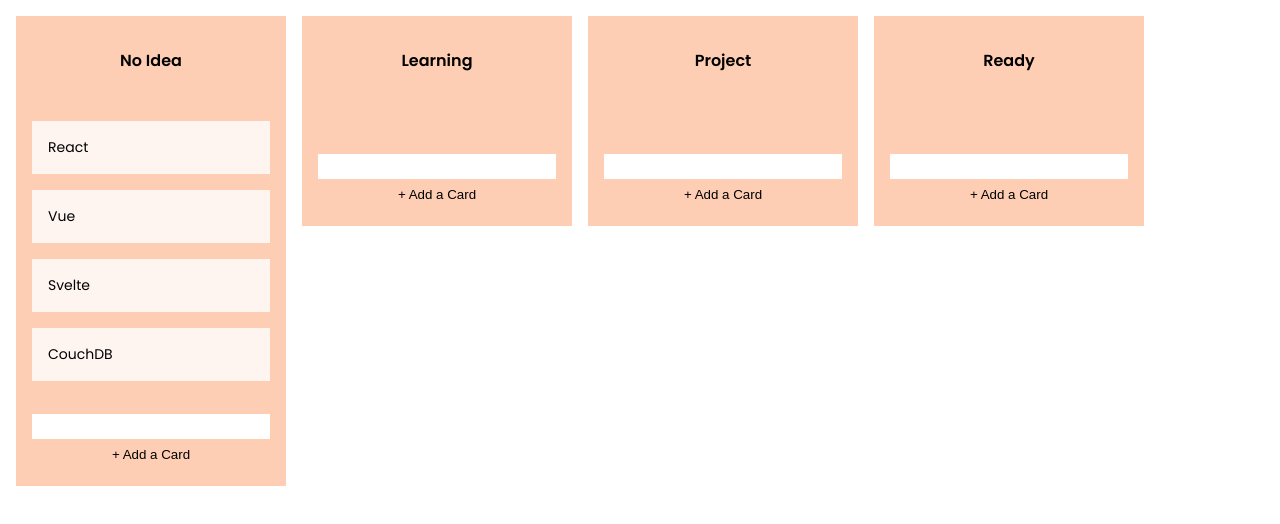
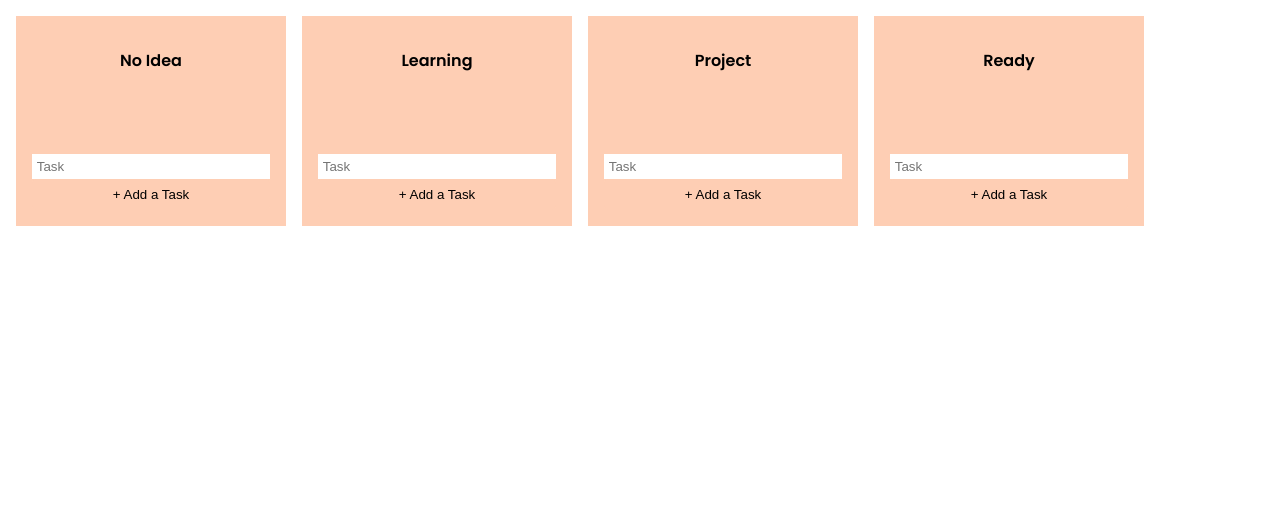
Before and after one commit to mariangz/learning-app, a React (Create React App) app: page / in a window 1280 px wide. Shown: the top 524 px of the page. Built offline with nearby package versions, Linux system fonts and the light colour scheme.

Commit message:
feat: add task from input

```diff
--- a/src/AddCardButton.js
+++ /dev/null
@@ -1,13 +0,0 @@
-export default function AddCardButton() {
-	return (
-		<div className='AddCardButton__container'>
-			<input onC className='AddCardButton__input' />
-			<button
-				className='AddCardButton__btn'
-				onClick={() => console.log('haloo')}
-			>
-				+ Add a Card
-			</button>
-		</div>
-	);
-}
--- a/src/App.js
+++ b/src/App.js
@@ -1,18 +1,12 @@
 import Column from './Column';
 import './index.css';
 import Container from './Container';
-import Task from './Task';
-import { data } from './data';
 
 export default function App() {
-	const dataList = data.map((item) => (
-		<Task title={item.title} description={item.description} />
-	));
-
 	return (
 		<>
 			<Container theme='light'>
-				<Column title='No Idea' dataList={dataList} />
+				<Column title='No Idea' />
 				<Column title='Learning' />
 				<Column title='Project' />
 				<Column title='Ready' />
--- a/src/Column.js
+++ b/src/Column.js
@@ -1,22 +1,30 @@
 import { useState } from 'react';
-import AddCardButton from './AddCardButton';
+import Task from './Task';
+export default function Column({ title }) {
+	const [task, setTask] = useState([]);
+	const [name, setName] = useState('');
+	function handleSubmitAdd(e) {
+		e.preventDefault();
+		setTask([...task, name]);
+		setName('');
+	}
+	const taskList = task.map((item) => <Task title={item} />);
 
-export default function Column({ title, dataList }) {
-	const [task, setTask] = useState(dataList);
-	const handleInputClick = () => {
-		const value = document.getElementsByClassName('AddCardButton__input').value;
-		console.log(value);
-	};
 	return (
 		<div className='column'>
 			<h1 className='column column__title'>{title}</h1>
-			<div className='column column__body'>{task}</div>
-			<div className='AddCardButton__container'>
-				<input onC className='AddCardButton__input' />
-				<button className='AddCardButton__btn' onClick={handleInputClick}>
-					+ Add a Card
+			<div className='column column__body'>{taskList}</div>
+			<form onSubmit={handleSubmitAdd} className='AddCardButton__container'>
+				<input
+					onChange={(e) => setName(e.target.value)}
+					placeholder='Task'
+					value={name}
+					className='AddCardButton__input'
+				/>
+				<button type='submit' className='AddCardButton__btn'>
+					+ Add a Task
 				</button>
-			</div>
+			</form>
 		</div>
 	);
 }
```
